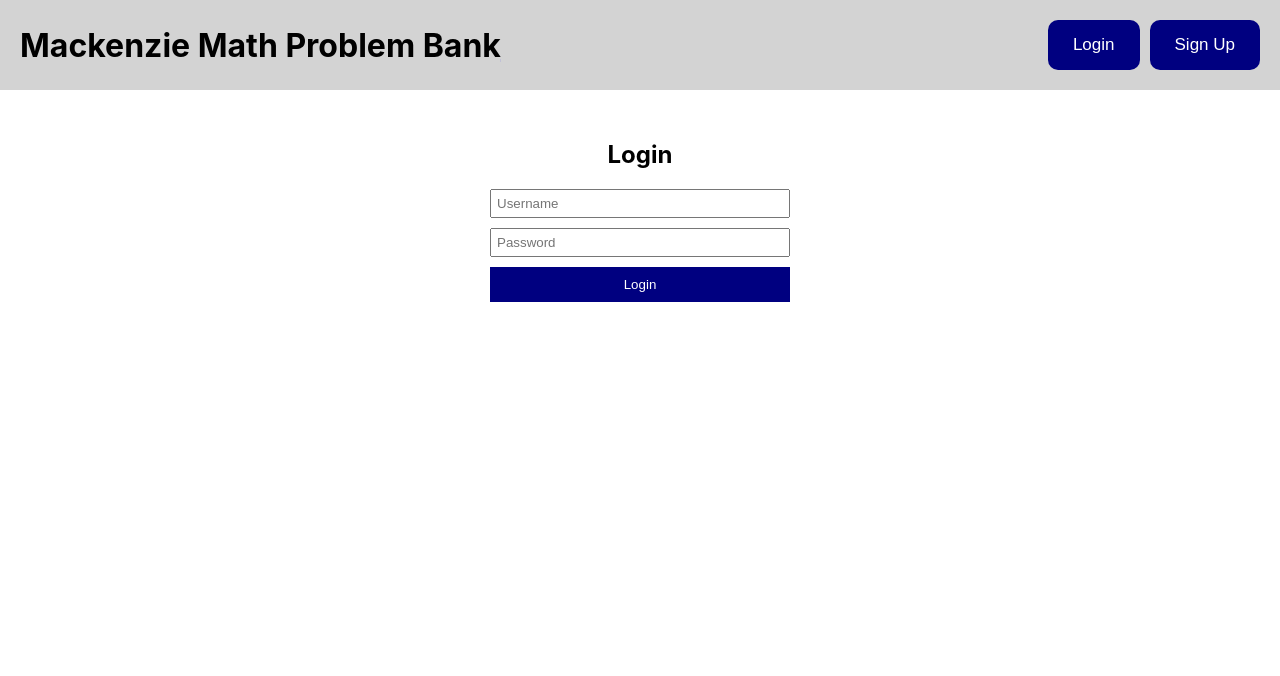
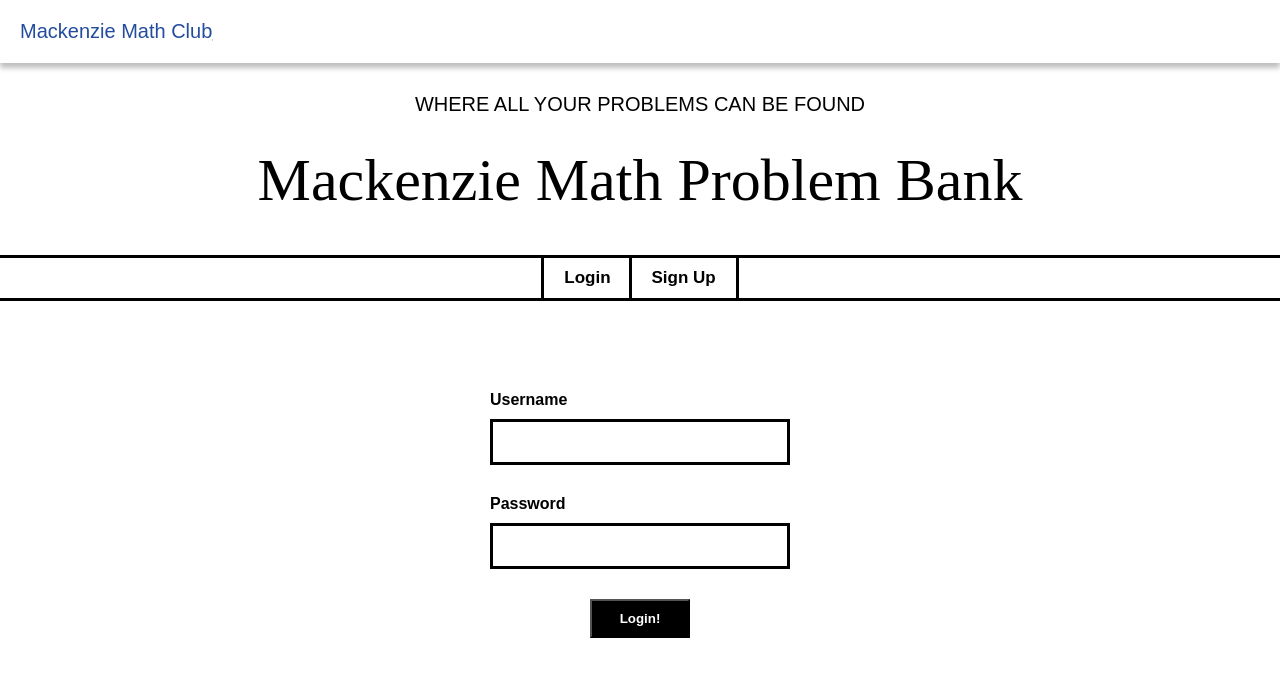
Before and after one commit to Red4Wiz/MackenzieMathClub_ProblemBank, a React (Create React App) app in the folder frontend/: page /login in a window 1280 px wide. Shown: the top 676 px of the page. Built offline with nearby package versions, Linux system fonts and the light colour scheme.

Commit message:
Added frontend for login and signup

```diff
--- a/frontend/src/App.css
+++ b/frontend/src/App.css
@@ -6,44 +6,59 @@
   display: flex;
   justify-content: space-between;
   align-items: center;
-  background-color: lightgray;
+  background-color: white;
   padding: 20px;
+  box-shadow: 0px 5px 5px rgba(128, 128, 128, 0.5);
 }
 
 .header-left h1 {
+  font-family: 'asap', sans-serif;
   margin: 0;
-  color: black;
+  color: #234C9E;
   text-decoration: underline;
-  text-decoration-color: lightgray;
+  font-weight: lighter;
+  font-size: 20px;
+  text-decoration-color: white;
 }
 
 .header-left {
   text-align: left;
 }
 
-.header-right {
-  text-align: right;
+.loggingright {
+  text-align: center;
 }
 
 .login-button {
-  background-color: navy;
-  color: white;
-  padding: 15px 25px;
-  border: none;
+  background-color: white;
+  color: black;
+  border: 3px solid black;
+  border-color: black;
   cursor: pointer;
   font-size: 17px ;
-  border-radius: 10px;
-  margin-right: 10px;
+  padding: 10px 20px;
+  font-weight: bold;
 }
 
 .signup-button {
-  background-color: navy;
-  color: white;
-  padding: 15px 25px;
-  border: none;
+  background-color: white;
+  color: black;
+  border: 3px solid black;
+  border-color: black;
   cursor: pointer;
   font-size: 17px ;
-  border-radius: 10px;
+  padding: 10px 20px;
+  font-weight: bold;
+  margin-left: -5px;
+}
+
+.line1 {
+  border-top: 3px solid black;
+  margin-bottom: -3px;
+}
+.line2 {
+  border-top: 3px solid black;
+  margin-top: -3px;
 }
 
 p {
@@ -51,3 +66,15 @@ p {
   font-weight: bold;
   margin-right: 30px;
 }
+
+.header-text-line1 {
+  font-size: 20px;
+  margin: 30px;
+  font-family: 'asap', sans-serif;
+}
+
+.header-text-line2 {
+  font-size: 60px;
+  margin-bottom: 40px;
+  font-family: 'inria-serif', serif;
+}
--- a/frontend/src/App.js
+++ b/frontend/src/App.js
@@ -25,10 +25,21 @@ const App = () => {
         <header className="header">
           <div className="header-left">
             <Link to="/">
-              <h1>Mackenzie Math Problem Bank</h1>
+              {/* <img src="logo.png" alt="Logo" /> */}
+              <h1>Mackenzie Math Club</h1>
             </Link>
           </div>
-          <div className="header-right">
+
+        </header>
+        <div className="content">
+
+          <div className="header-text">
+            <div className="header-text-line1">WHERE ALL YOUR PROBLEMS CAN BE FOUND</div>
+            <div className="header-text-line2">Mackenzie Math Problem Bank</div>
+          </div>
+
+          <div div className="line1"></div>
+          <div className="logging">
             {loggedIn ? (
               <>
                 <button className="login-button" onClick={handleLogout}>Logout</button>
@@ -44,8 +55,8 @@ const App = () => {
               </>
             )}
           </div>
-        </header>
-        <div className="content">
+          <div div className="line2"></div>
+
           <Routes>
             <Route path="/" element={loggedIn ? <Hero /> : <Navigate to="/login" />} />
             <Route path="/problem-form" element={loggedIn ? <ProblemForm /> : <Navigate to="/login" />} />
--- a/frontend/src/LoginPage.css
+++ b/frontend/src/LoginPage.css
@@ -11,14 +11,31 @@
 }
 
 .login-form input {
+  margin-bottom: 30px;
+  padding: 5px;
+  border: 3px solid black;
+  height: 30px;
+}
+
+.input-text{
+  font-family: 'asap', sans-serif;
+  font-weight: bold;
   margin-bottom: 10px;
-  padding: 5px;
+  text-align: left;
+}
+
+.input-text:first-child{
+  margin-top: 40px;
 }
 
 .login-form button {
-  background-color: navy;
+  background-color: black;
   color: white;
-  padding: 10px 20px;
-  border: none;
+  font-weight: bold;
+  font-family: 'asap', sans-serif;
+  width: 100px;
+  margin: 0 auto;
+  padding: 10px;
   cursor: pointer;
+  margin-bottom: 50px;
 }
--- a/frontend/src/LoginPage.js
+++ b/frontend/src/LoginPage.js
@@ -22,22 +22,25 @@ const LoginPage = ({ setLoggedIn }) => {
 
   return (
     <div className="login-page">
-      <h2>Login</h2>
       {error && <p className="error-message">{error}</p>}
       <form className="login-form" onSubmit={handleSubmit}>
+        <label htmlFor="username" className='input-text'>Username</label>
         <input
           type="text"
-          placeholder="Username"
+          id="username"
           value={username}
           onChange={(e) => setUsername(e.target.value)}
         />
+
+        <label htmlFor="password" className='input-text'>Password</label>
         <input
           type="password"
-          placeholder="Password"
+          id="password"
           value={password}
           onChange={(e) => setPassword(e.target.value)}
         />
-        <button type="submit">Login</button>
+
+        <button type="submit">Login!</button>
       </form>
     </div>
   );
--- a/frontend/src/SignupPage.css
+++ b/frontend/src/SignupPage.css
@@ -11,14 +11,31 @@
   }
 
   .signup-form input {
+    margin-bottom: 30px;
+    padding: 5px;
+    border: 3px solid black;
+    height: 30px;
+  }
+
+  .input-text{
+    font-family: 'asap', sans-serif;
+    font-weight: bold;
     margin-bottom: 10px;
-    padding: 5px;
+    text-align: left;
+  }
+
+  .input-text:first-child{
+    margin-top: 40px;
   }
 
   .signup-form button {
-    background-color: navy;
+    background-color: black;
     color: white;
-    padding: 10px 20px;
-    border: none;
+    font-weight: bold;
+    font-family: 'asap', sans-serif;
+    width: 100px;
+    margin: 0 auto;
+    padding: 10px;
     cursor: pointer;
+    margin-bottom: 50px;
   }
--- a/frontend/src/SignupPage.js
+++ b/frontend/src/SignupPage.js
@@ -52,40 +52,39 @@ const SignupPage = () => {
 
   return (
     <div className="signup-page">
-      <h2>Sign Up</h2>
       {error && <p className="error-message">{error}</p>}
       <form className="signup-form" onSubmit={handleSubmit}>
+        <label htmlFor="username" className='input-text'>First Name</label>
         <input
           type="text"
-          placeholder="First Name"
           value={firstName}
           onChange={(e) => setFirstName(e.target.value)}
         />
+        <label htmlFor="username" className='input-text'>Last Name</label>
         <input
           type="text"
-          placeholder="Last Name"
           value={lastName}
           onChange={(e) => setLastName(e.target.value)}
         />
+        <label htmlFor="username" className='input-text'>Username</label>
         <input
           type="text"
-          placeholder="Username"
           value={username}
           onChange={(e) => setUsername(e.target.value)}
         />
+        <label htmlFor="username" className='input-text'>Password</label>
         <input
           type="password"
-          placeholder="Password"
           value={password}
           onChange={(e) => setPassword(e.target.value)}
         />
+        <label htmlFor="username" className='input-text'>One Time Code</label>
         <input
           type="text"
-          placeholder="One Time Code"
           value={oneTimeCode}
           onChange={(e) => setOneTimeCode(e.target.value)}
         />
-        <button type="submit">Sign Up</button>
+        <button type="submit">Sign Up!</button>
       </form>
     </div>
   );
```
Also changed, not shown: frontend/src/logo.png (added).
